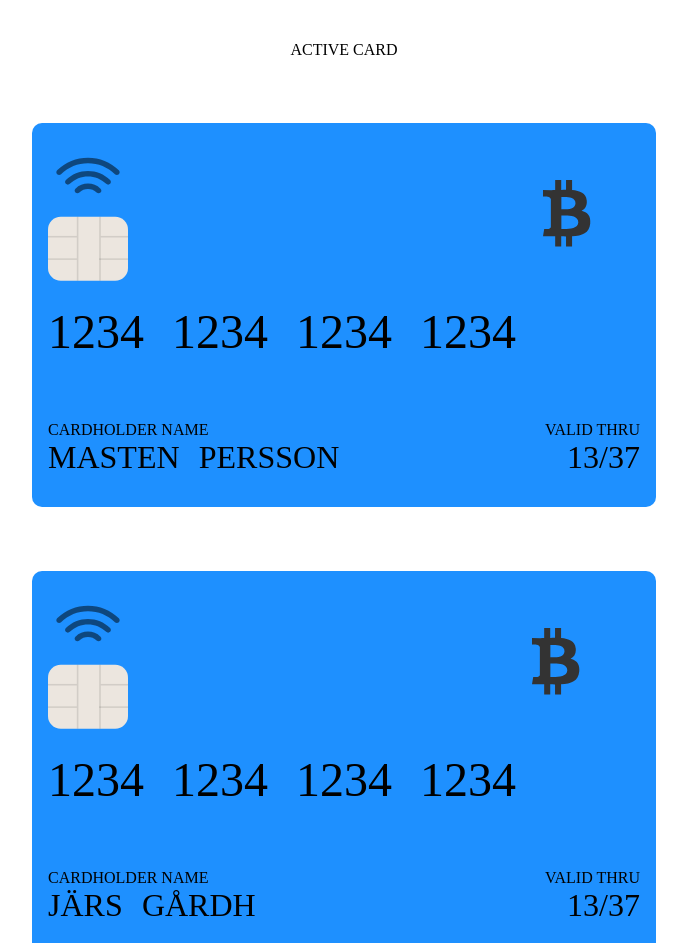
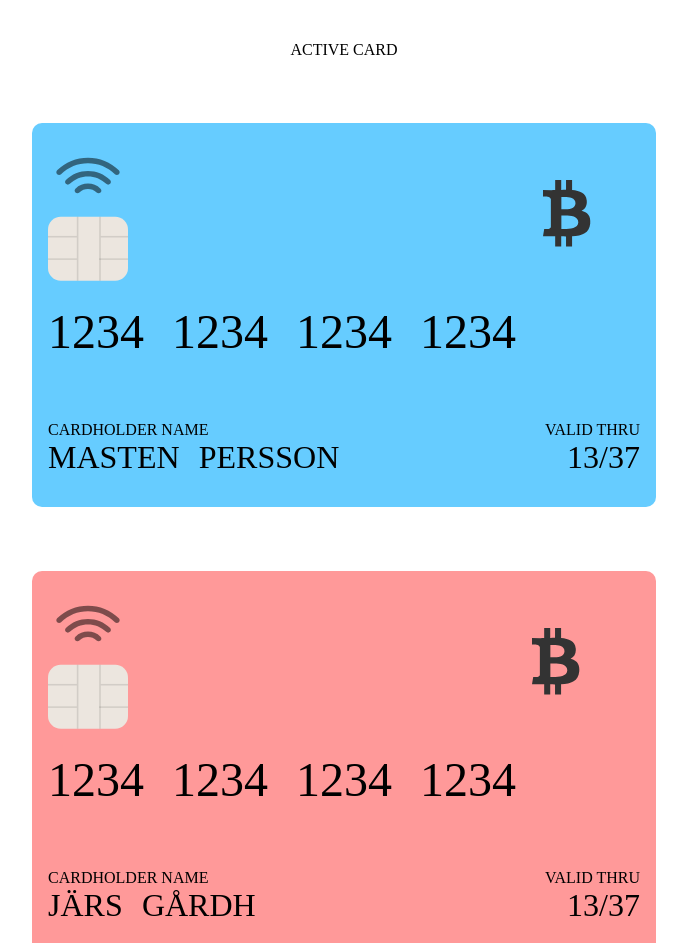
Before and after one commit to Ringoarena/vue-e-wallet, a Vue app: page / in a window 1280 px wide. Shown: the part 100-1043 px from the top of the page, without its empty margins (296-983 px from the left). Built offline with nearby package versions, Linux system fonts and the light colour scheme.

Commit message:
implemented random colors on cards

```diff
--- a/src/components/Card.vue
+++ b/src/components/Card.vue
@@ -1,5 +1,5 @@
 <template>
-  <article>
+  <article v-bind:style="{backgroundColor: card.activeColor}">
     <div class="chip">
       <img src="../assets/chip-dark.svg" alt />
     </div>
@@ -48,7 +48,6 @@ export default {
 
 <style lang="scss" scoped>
 article {
-  background: dodgerblue;
   border-radius: 10px;
   padding: 1rem;
   min-width: 37rem;
--- a/src/components/CardStack.vue
+++ b/src/components/CardStack.vue
@@ -4,7 +4,6 @@
         v-for="card in cards"
         :key="card.id"
         :card="card"
-        @click="setActive('hej')"
       />
   </section>
 </template>
--- a/src/store/index.js
+++ b/src/store/index.js
@@ -6,10 +6,10 @@ Vue.use(Vuex)
 export default new Vuex.Store({
   state: {
     idCounter: 4,
-    activeCard: {id: 2, number: '1234123412341234', name: 'MASTEN PERSSON', expiry: '1337', vendor: 'vendor-bitcoin.svg'},
+    activeCard: {id: 2, number: '1234123412341234', name: 'MASTEN PERSSON', expiry: '1337', vendor: 'vendor-bitcoin.svg', activeColor : '#66ccff'},
     cards: [
-      {id: 3, number: '1234123412341234', name: 'JÄRS GÅRDH', expiry: '1337', vendor: 'vendor-bitcoin.svg'},
-      {id: 4, number: '1234123412341234', name: 'BUDDY RICHIE', expiry: '1337', vendor: 'vendor-bitcoin.svg'},
+      {id: 3, number: '1234123412341234', name: 'JÄRS GÅRDH', expiry: '1337', vendor: 'vendor-bitcoin.svg', activeColor : '#ff9999'},
+      {id: 4, number: '1234123412341234', name: 'BUDDY RICHIE', expiry: '1337', vendor: 'vendor-bitcoin.svg', activeColor : '#ccffcc'},
     ],
   },
   getters: {
--- a/src/views/AddCard.vue
+++ b/src/views/AddCard.vue
@@ -25,9 +25,24 @@ export default {
                 number: '',
                 name: '',
                 expiry: '',
-                vendor: 'vendor-bitcoin.svg'
+                vendor: 'vendor-bitcoin.svg',
+                activeColor: this.generateColor()
                 }
         }
+    },
+    methods: {
+      generateColor() {
+          let random = Math.floor(Math.random() * 5);
+          console.log(random);
+          switch(random) {
+              case 0: return '#ffcccc';
+              case 1: return '#ccffcc';
+              case 2: return '#66ccff';
+              case 3: return '#ff9999';
+              case 4: return '#ffcc99';
+          }
+          return '#ff9999';
+      }
     },
     beforeCreate() {
         this.$store.commit('incrementId');
```
